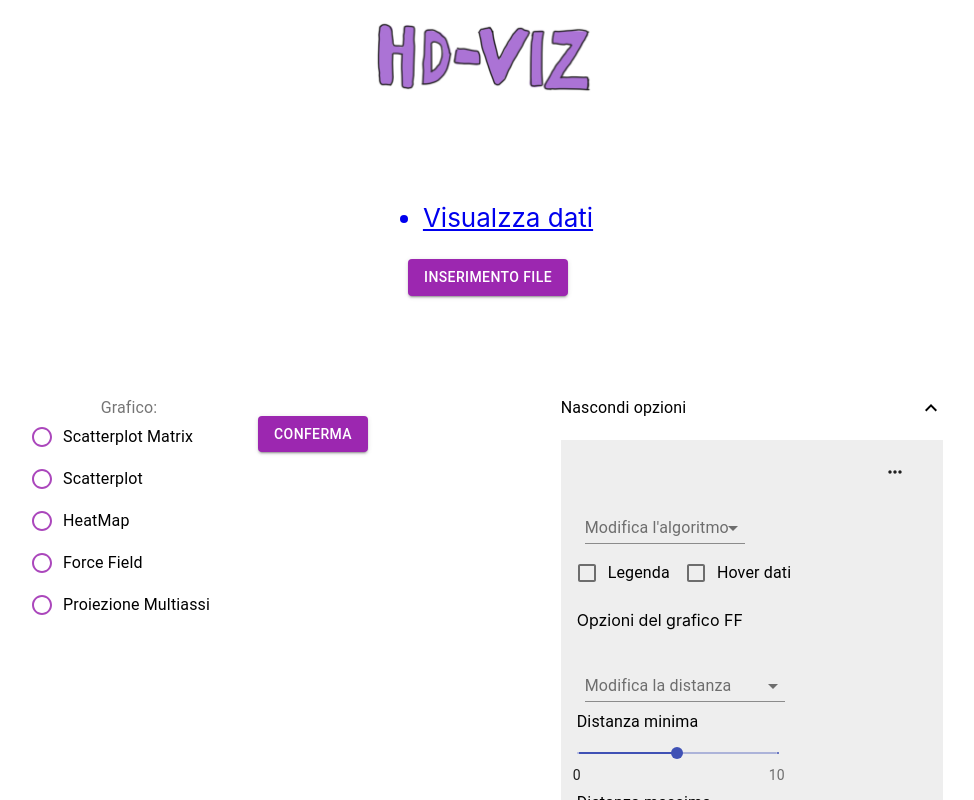
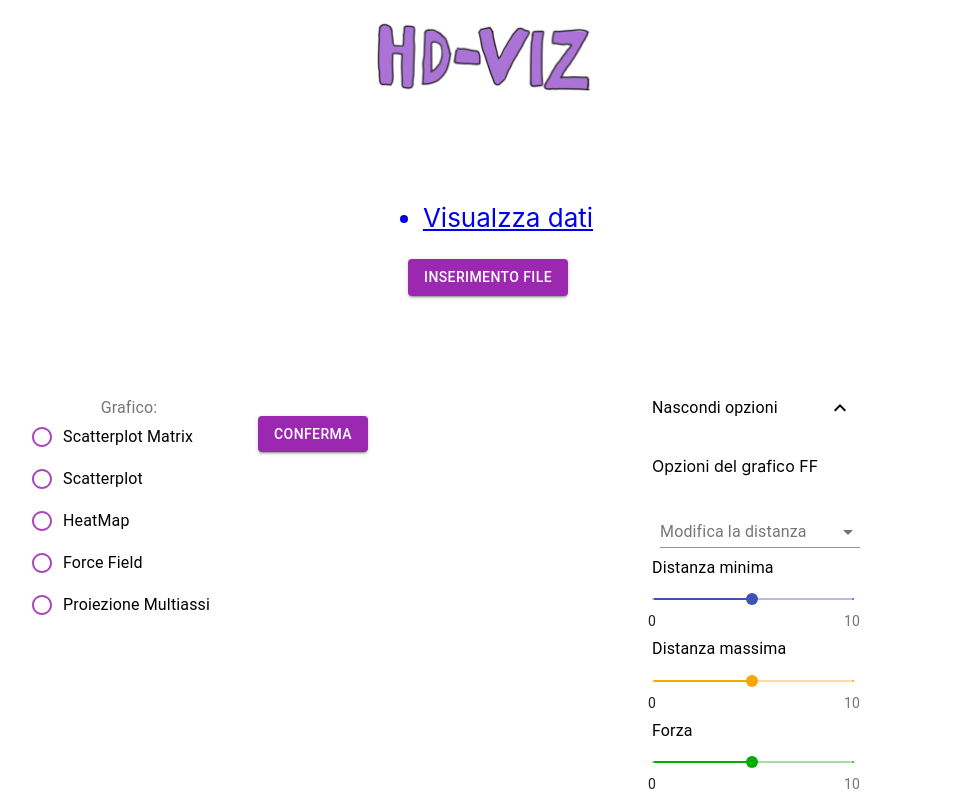
Before and after one commit to QuaranTeam2021/HD-Viz, a React (Create React App) app in the folder client/: page / in a window 1280 px wide. Shown: the top 800 px of the page, without its empty margins (152-1126 px from the left). Built offline with nearby package versions, Linux system fonts and the light colour scheme.

Commit message:
features algoritmi nell'inserimento
manca la gestione degli stati, ci sono solo i componenti dinamici

```diff
--- /dev/null
+++ b/client/src/view/components/ContainerFeaturesFF.js
@@ -0,0 +1,56 @@
+
+import Collapse from '@material-ui/core/Collapse';
+import ExpandLess from '@material-ui/icons/ExpandLess';
+import ExpandMore from '@material-ui/icons/ExpandMore';
+import FeaturesGraph from './FeaturesGraph';
+import ForceFieldFeat from './ForceFieldFeat'
+import List from '@material-ui/core/List';
+import ListItem from '@material-ui/core/ListItem';
+import ListItemText from '@material-ui/core/ListItemText';
+import { makeStyles } from '@material-ui/core/styles';
+import React from 'react';
+
+const useStyles = makeStyles(theme => ({
+    nested: {
+        paddingLeft: theme.spacing(4),
+      },
+    root: {
+    backgroundColor: theme.palette.background.paper,
+  },
+
+}));
+
+export default function FeaturesContainer(onDelete, i) {
+  const classes = useStyles();
+  const [open, setOpen] = React.useState(true);
+  const [showOption, setShowOption] = React.useState(true);
+
+  const show = 'Mostra opzioni';
+  const hide = 'Nascondi opzioni';
+
+  const handleClick = () => {
+    setOpen(!open);
+    setShowOption(!showOption);
+  };
+
+  return (
+      <div className="FeatContainer">
+    <List
+      component="nav"
+      className={classes.root}
+    >
+      <ListItem button onClick={handleClick}>
+        <ListItemText primary={showOption ? hide : show} />
+        {open ? <ExpandLess /> : <ExpandMore />}
+      </ListItem>
+      <Collapse in={open} timeout="auto" unmountOnExit>
+        <List component="div" disablePadding>
+          <ListItem>
+            <ForceFieldFeat />
+          </ListItem>
+        </List>
+      </Collapse>
+    </List>
+    </div>
+  );
+}
--- /dev/null
+++ b/client/src/view/components/FASTMAPfeatures.js
@@ -0,0 +1,11 @@
+import React from 'react';
+import SelectDimensione from './SelectDimensione';
+
+export default function FASTMAP() {
+
+    return (
+        <div>
+        <SelectDimensione/>
+        </div>
+    );
+  }
--- a/client/src/view/components/GraphOption.js
+++ b/client/src/view/components/GraphOption.js
@@ -1,11 +1,16 @@
 import React, { useState } from 'react';
 import { action } from 'mobx'
 import ButtonConfirm from './ButtonConfirm';
+import ContainerFeaturesFF from './ContainerFeaturesFF';
+import FASTMAPfeatures from './FASTMAPfeatures';
 import Insert from './Insert';
+import ISOUMAPLLEfeatures from './ISOUMAPLLEfeatures';
+import PCAfeatures from './PCAfeatures';
 import SelectAlgorithm from './SelectAlgorithm';
 import SelectColumns from './SelectColumns';
 import SelectDimensione from './SelectDimensione';
 import SelectGraph from './SelectGraph';
+import TSNEfeatures from './TSNEfeatures';
 import { useMainController } from '../../controller/MainController';
 
 export default function GraphOption() {
@@ -13,7 +18,9 @@ export default function GraphOption() {
   const [insert, setInsert] = React.useState([]);
   const [insertReadResult, setInsertReadResult] = useState('');
   const [selectedColumns, setSelectedColumns] = useState([]);
-  const setAlgorithm = useState('')[1];
+  const [confirm, setConfirm] = useState([]);
+  const setSize = useState('')[1];
+  const [selectedAlgorithm, setAlgorithm] = useState('');
   const setDimensione = useState('')[1];
   const mainController = useMainController();
   mainController.setInsert(insert);
@@ -50,6 +57,16 @@ export default function GraphOption() {
     }
   }
 
+  const onClickConfirm = action(e => {
+    setConfirm(e.target.files[0]);
+  })
+
+  const onChangeConfirm = e => {
+    setConfirm(e.target.value);
+    setGraph("");
+  }
+
+
   return (
 
     <div className="GraphOption" >
@@ -58,9 +75,17 @@ export default function GraphOption() {
       <SelectGraph onChange={onChangeGraph} />
       {["Scatterplot Matrix", "Proiezione Multiassi", "Scatterplot"].includes(selectedGraph) && <SelectAlgorithm onChange={onChangeAlgorithm} /> }
       {["HeatMap", "Force Field"].includes(selectedGraph) && <SelectDimensione onChange={onChangeDimensione} /> }
+
       <SelectColumns onChange={onChangeColumns} />
 
-      <ButtonConfirm />
+      <ButtonConfirm onChange={onClickConfirm} fileName={confirm.name} />
+      {["Force Field"].includes(setGraph) && <ContainerFeaturesFF />}
+      <ContainerFeaturesFF />
+      {["PCA"].includes(selectedAlgorithm) && <PCAfeatures />}
+      {["UMAP", "ISOMAP", "LLE"].includes(selectedAlgorithm) && <ISOUMAPLLEfeatures />}
+      {["FASTMAP"].includes(selectedAlgorithm) && <FASTMAPfeatures />}
+      {["T-SNE"].includes(selectedAlgorithm) && <TSNEfeatures />}
+
 
     </div>
   );
--- /dev/null
+++ b/client/src/view/components/ISOUMAPLLEfeatures.js
@@ -0,0 +1,16 @@
+import React from 'react';
+import SelectDimensione from './SelectDimensione';
+import SliderNeighbors from './SliderNeighbors';
+import SliderSize from './SliderSize';
+
+
+export default function ISOUMAPLLE() {
+
+    return (
+        <div>
+        <SliderSize/>
+        <SelectDimensione/>
+        <SliderNeighbors/>
+        </div>
+    );
+  }
--- /dev/null
+++ b/client/src/view/components/PCAfeatures.js
@@ -0,0 +1,8 @@
+import React from 'react';
+import SliderSize from './SliderSize';
+
+export default function PCA() {
+    return (
+        <SliderSize/>
+    );
+  }
--- /dev/null
+++ b/client/src/view/components/SliderNeighbors.js
@@ -0,0 +1,40 @@
+
+import { makeStyles } from '@material-ui/core/styles';
+import React from 'react';
+import Slider from '@material-ui/core/Slider';
+import Typography from '@material-ui/core/Typography';
+
+const useStyles = makeStyles({
+    root: {
+      width: 200,
+    },
+  });
+
+  const marks = [
+    {
+      label: '10',
+      value: 10,
+    },
+    {
+      label: '300',
+      value: 300,
+    },
+  ];
+  export default function SliderSize() {
+    const classes = useStyles();
+
+    return (
+      <div className={classes.root}>
+          <Typography id="discrete-slider" gutterBottom>Neighbors</Typography>
+          <Slider
+              defaultValue={200}
+              aria-labelledby="discrete-slider"
+              valueLabelDisplay="auto"
+              step={1}
+              marks={marks}
+              min={10}
+              max={300}
+          />
+      </div>
+    );
+  }
--- /dev/null
+++ b/client/src/view/components/SliderPerplexity.js
@@ -0,0 +1,40 @@
+
+import { makeStyles } from '@material-ui/core/styles';
+import React from 'react';
+import Slider from '@material-ui/core/Slider';
+import Typography from '@material-ui/core/Typography';
+
+const useStyles = makeStyles({
+    root: {
+      width: 200,
+    },
+  });
+
+  const marks = [
+    {
+      label: '10',
+      value: 10,
+    },
+    {
+      label: '50',
+      value: 50,
+    },
+  ];
+  export default function SliderSize() {
+    const classes = useStyles();
+
+    return (
+      <div className={classes.root}>
+          <Typography id="discrete-slider" gutterBottom>Perplexity</Typography>
+          <Slider
+              defaultValue={20}
+              aria-labelledby="discrete-slider"
+              valueLabelDisplay="auto"
+              step={1}
+              marks={marks}
+              min={10}
+              max={50}
+          />
+      </div>
+    );
+  }
--- /dev/null
+++ b/client/src/view/components/SliderSize.js
@@ -0,0 +1,40 @@
+
+import { makeStyles } from '@material-ui/core/styles';
+import React from 'react';
+import Slider from '@material-ui/core/Slider';
+import Typography from '@material-ui/core/Typography';
+
+const useStyles = makeStyles({
+    root: {
+      width: 200,
+    },
+  });
+
+  const marks = [
+    {
+      label: '2',
+      value: 2,
+    },
+    {
+      label: '10',
+      value: 10,
+    },
+  ];
+  export default function SliderSize() {
+    const classes = useStyles();
+
+    return (
+      <div className={classes.root}>
+          <Typography id="discrete-slider" gutterBottom>Dimensione</Typography>
+          <Slider
+              defaultValue={5}
+              aria-labelledby="discrete-slider"
+              valueLabelDisplay="auto"
+              step={1}
+              marks={marks}
+              min={2}
+              max={10}
+          />
+      </div>
+    );
+  }
--- /dev/null
+++ b/client/src/view/components/TSNEfeatures.js
@@ -0,0 +1,17 @@
+import React from 'react';
+import SelectDimensione from './SelectDimensione';
+import SliderNeighbors from './SliderNeighbors';
+import SliderPerplexity from './SliderPerplexity';
+import SliderSize from './SliderSize';
+
+export default function TSNE() {
+
+    return (
+        <div>
+        <SliderSize/>
+        <SelectDimensione/>
+        <SliderNeighbors/>
+        <SliderPerplexity/>
+        </div>
+    );
+  }
```
